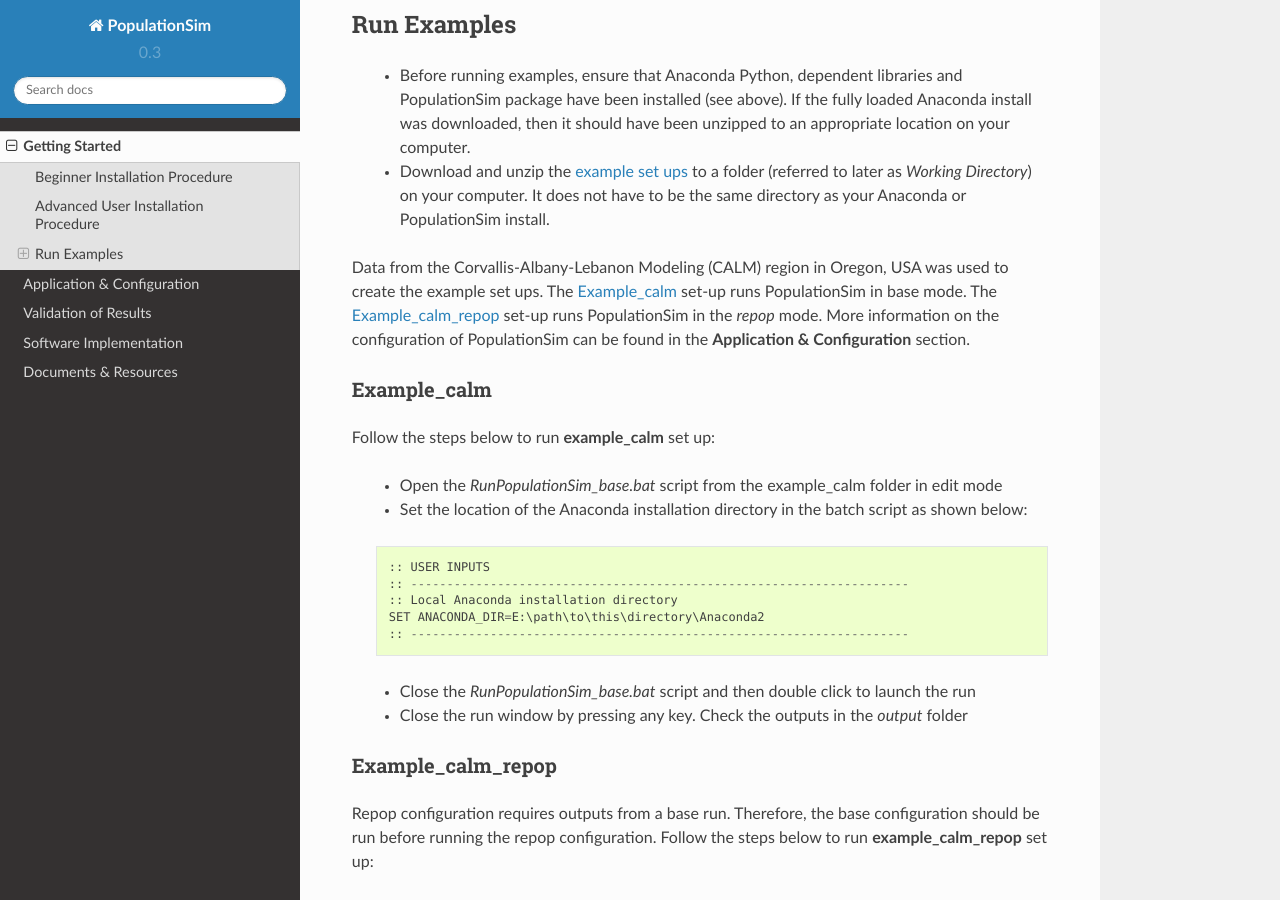
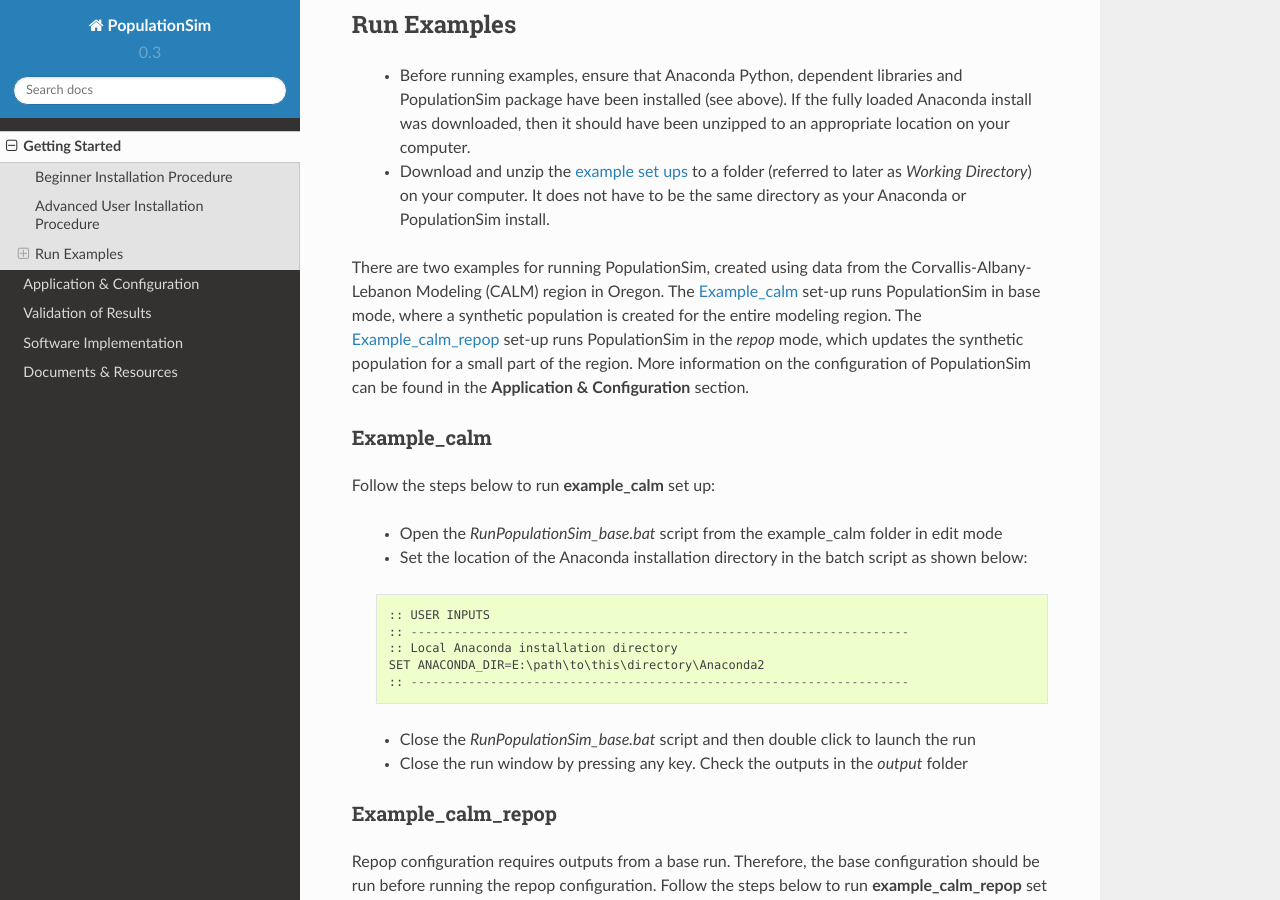
Before and after one commit to ActivitySim/populationsim, a Sphinx documentation site: the page built from docs/getting_started.rst, in a window 1280 px wide and 900 px high, scrolled down 1921 px. Built offline with Sphinx 7.4.7 and the Read the Docs theme 2.0.0, drawn with Linux system fonts in a browser that asks for light colours.

Commit message:
Update getting_started.rst

```diff
--- a/docs/getting_started.rst
+++ b/docs/getting_started.rst
@@ -88,7 +88,7 @@
 
 	* Download and unzip the `example set ups <https://resourcesystemsgroupinc-my.sharepoint.com/personal/binny_paul_rsginc_com/_layouts/15/guestaccess.aspx?docid=1077e6f6ed2cb47508ea8d70c41ec007a&authkey=AUvhUAWry3L9KOlRpo5PbGI&expiration=2018-07-14T02%3A58%3A48.000Z&e=TEtaBv>`_ to a folder (referred to later as *Working Directory*) on your computer. It does not have to be the same directory as your Anaconda or PopulationSim install.
 
-Data from the Corvallis-Albany-Lebanon Modeling (CALM) region in Oregon, USA was used to create the example set ups. The `Example_calm`_ set-up runs PopulationSim in base mode. The `Example_calm_repop`_ set-up runs PopulationSim in the *repop* mode. More information on the configuration of PopulationSim can be found in the **Application & Configuration** section.
+There are two examples for running PopulationSim, created using data from the Corvallis-Albany-Lebanon Modeling (CALM) region in Oregon. The `Example_calm`_ set-up runs PopulationSim in base mode, where a synthetic population is created for the entire modeling region. The `Example_calm_repop`_ set-up runs PopulationSim in the *repop* mode, which updates the synthetic population for a small part of the region. More information on the configuration of PopulationSim can be found in the **Application & Configuration** section.
 
 Example_calm
 ~~~~~~~~~~~~
```
